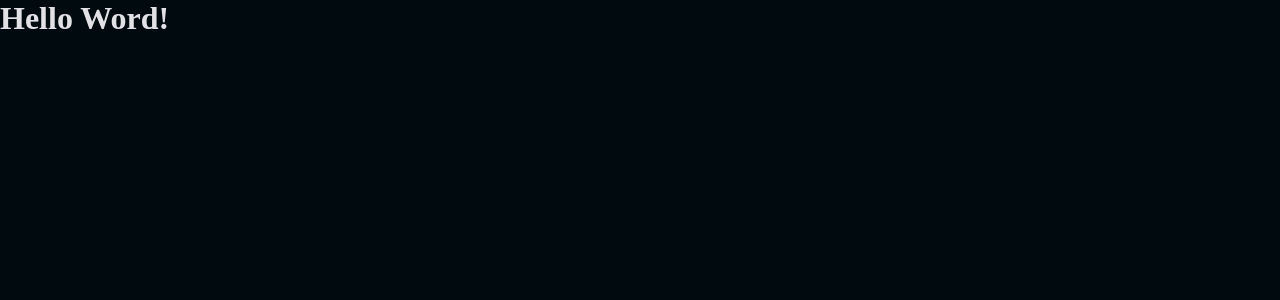
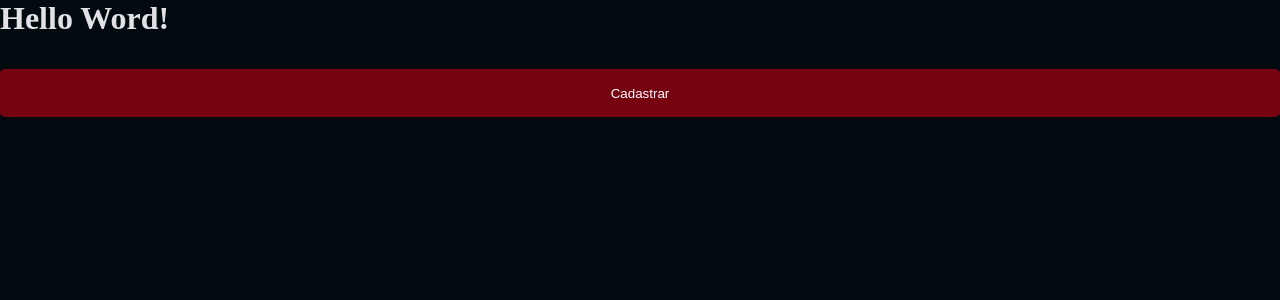
Before and after one commit to daiaanebarbosaf/foodexplorer, a React (Vite) app: page / in a window 1280 px wide. Shown: the top 300 px of the page. Built offline with nearby package versions, Linux system fonts and the light colour scheme.

Commit message:
Importando o componente Botão

```diff
--- a/src/pages/Details/index.jsx
+++ b/src/pages/Details/index.jsx
@@ -1,9 +1,13 @@
-import { Container } from './styles.js'
+import { Container } from './styles.js';
+
+import { Button } from '../../components/Button';
 
 export function Details(){
   return(
     <Container>
       <h1>Hello Word!</h1>
+
+      <Button title="Cadastrar"/>
     </Container>
   )
 }
```
